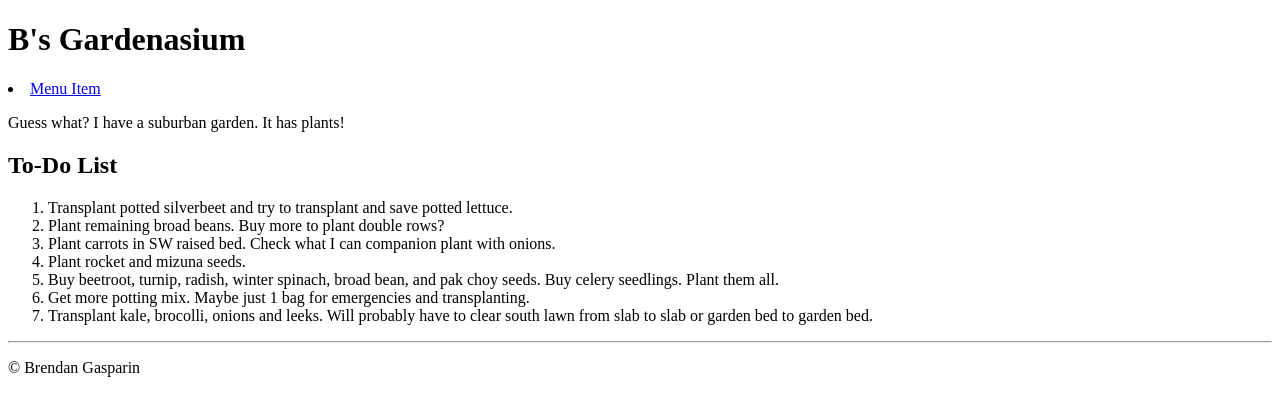
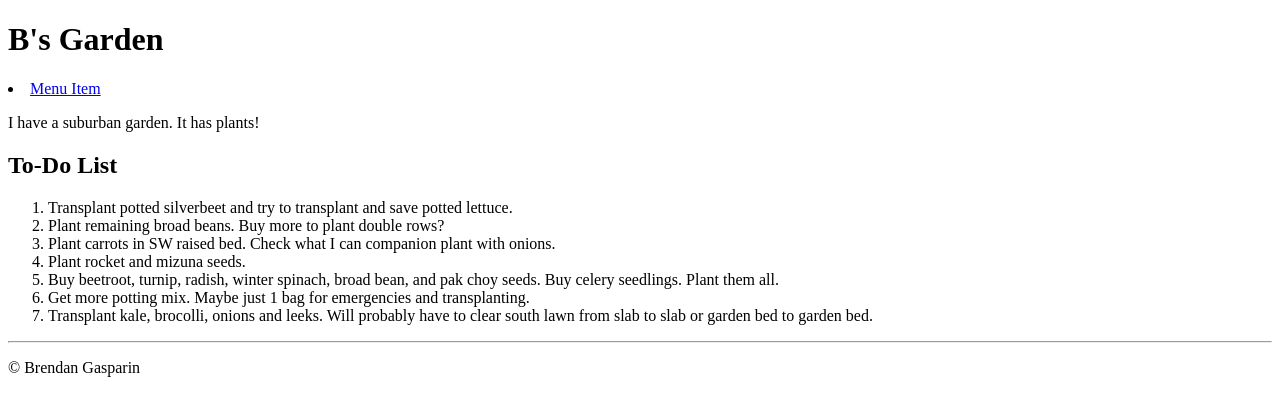
Before and after one commit to BrendanGasparin/garden, a plain HTML site: page index.html in a window 1280 px wide. Drawn offline with Linux system fonts and the light colour scheme.

Commit message:
Change title of website

```diff
--- a/index.html
+++ b/index.html
@@ -2,17 +2,17 @@
 <html lang="en" dir="ltr">
   <head>
     <meta charset="UTF-8" />
-    <title>B's Gardenasium</title>
+    <title>B's Garden</title>
   </head>
   <body>
     <header>
-      <h1>B's Gardenasium</h1>
+      <h1>B's Garden</h1>
       <nav>
         <li><a href="#">Menu Item</a></li>
       </nav>
     </header>
     <main>
-      <p>Guess what? I have a suburban garden. It has plants!</p>
+      <p>I have a suburban garden. It has plants!</p>
       <h2>To-Do List</h2>
       <ol>
         <li>Transplant potted silverbeet and try to transplant and save potted lettuce.</li>
```
